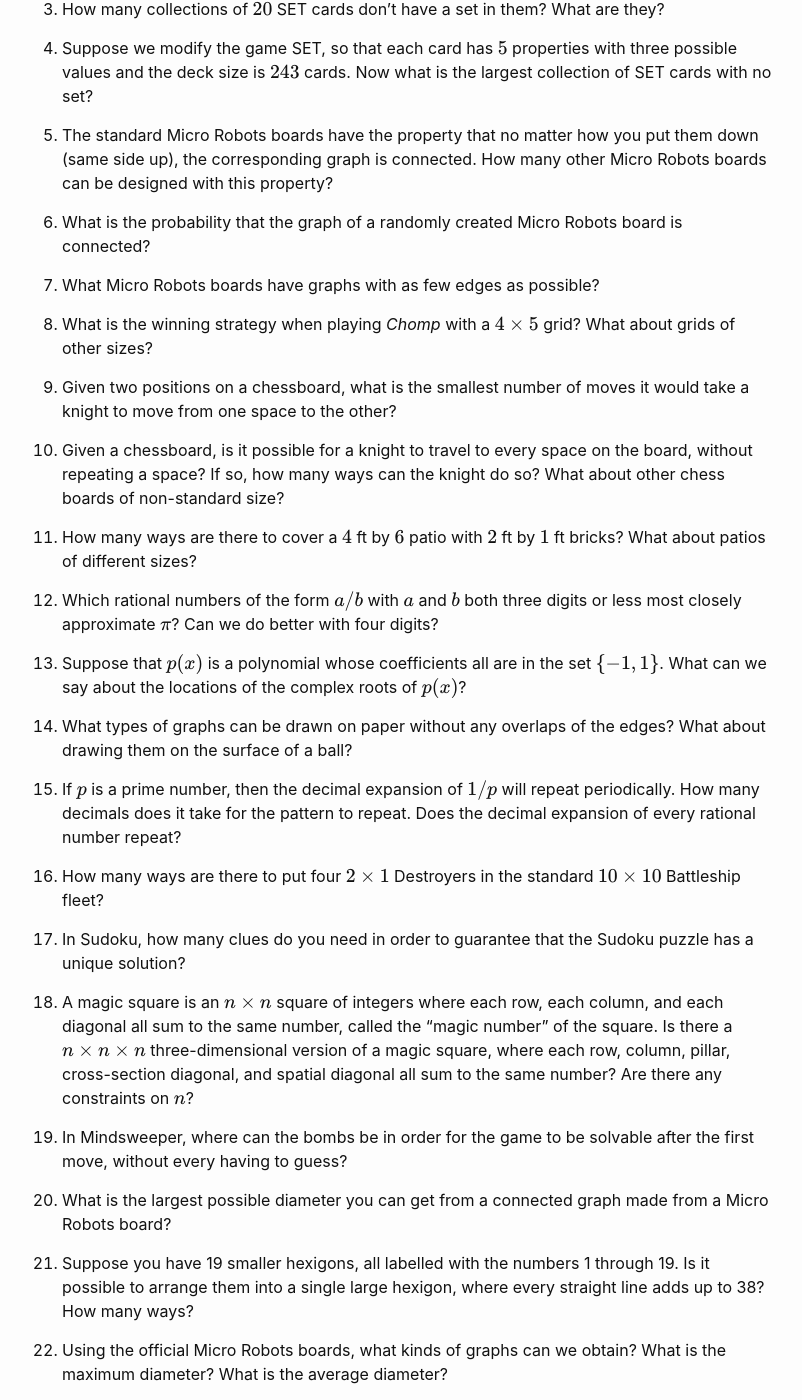
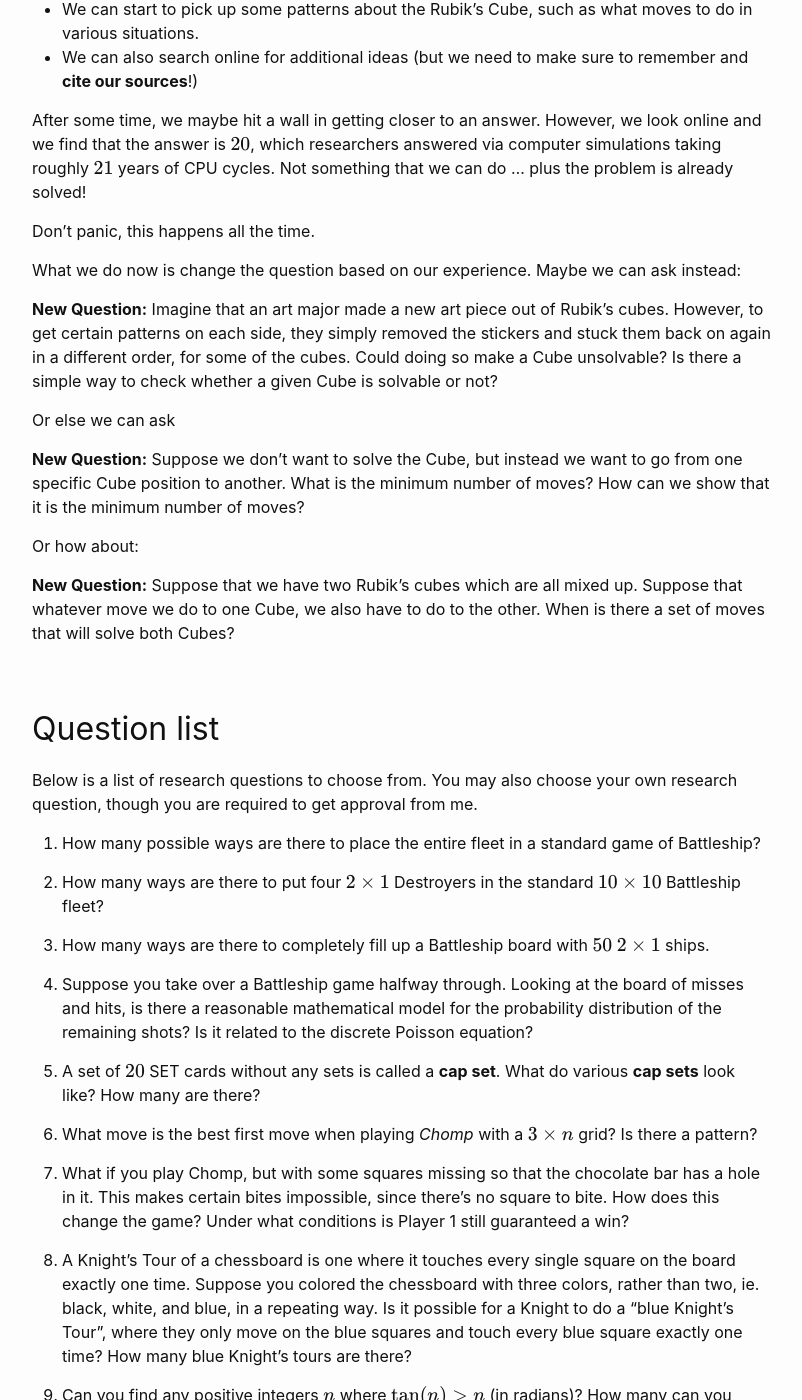
Before and after one commit to wcasper/math180fall2024, a Jekyll site: the page built from _modules/research/questions.md, in a window 1280 px wide and 1400 px high, scrolled down 983 px. Shown: the whole window, without its empty margins (238-1040 px from the left). Built offline with Jekyll 4.4.1, drawn with Linux system fonts in a browser that asks for light colours; formulas are drawn with MathJax 3; some of the changed text lies outside the part shown.

Commit message:
updated questions

```diff
--- a/_modules/research/questions.md
+++ b/_modules/research/questions.md
@@ -18,60 +18,95 @@
 So a good research question should be suited to the researcher's skills and knowledge, and should be at a happy medium between being so easy to answer that it is boring or so difficult to answer that there's no clear way to make progress.
 A good rule of thumb is that it should be a question with many possible directions, so that even if you don't completely answer the question, you are able to answer a related one.
 
+## Example question
+
+Maybe our starting question is:
+
+**Question:** What is the maximum number of moves required to solve any Rubik's Cube puzzle?
+
+This is a difficult question that has no immediately obvious answer.  However, it has the markings of a good problem:
+* We can try to shuffle a Rubik's cube and then figure out how to solve it, getting our hands on some good data immediately.
+* We can start to pick up some patterns about the Rubik's Cube, such as what moves to do in various situations.
+* We can also search online for additional ideas (but we need to make sure to remember and **cite our sources**!)
+
+After some time, we maybe hit a wall in getting closer to an answer.  However, we look online and we find that the answer is $$20$$, which researchers answered via computer simulations taking roughly $$21$$ years of CPU cycles.  Not something that we can do ... plus the problem is already solved!
+
+Don't panic, this happens all the time.
+
+What we do now is change the question based on our experience.  Maybe we can ask instead:
+
+**New Question:** Imagine that an art major made a new art piece out of Rubik's cubes.  However, to get certain patterns on each side, they simply removed the stickers and stuck them back on again in a different order, for some of the cubes.  Could doing so make a Cube unsolvable?  Is there a simple way to check whether a given Cube is solvable or not?
+
+Or else we can ask
+
+**New Question:** Suppose we don't want to solve the Cube, but instead we want to go from one specific Cube position to another.  What is the minimum number of moves?  How can we show that it is the minimum number of moves?
+
+Or how about:
+
+**New Question:** Suppose that we have two Rubik's cubes which are all mixed up.  Suppose that whatever move we do to one Cube, we also have to do to the other.  When is there a set of moves that will solve both Cubes?
 
 ## Question list
 
 Below is a list of research questions to choose from.
-No group can choose a question another group has already chosen, and choosing is first come first served.
 You may also choose your own research question, though you are required to get approval from me.
 
 1. How many possible ways are there to place the entire fleet in a standard game of Battleship?
 
-2. What is the most efficient *static* firing algorithm for sinking randomly generated Battleship fleets?
+2. How many ways are there to put four $$2\times 1$$ Destroyers in the standard $$10\times 10$$ Battleship fleet?
 
-3. How many collections of $$20$$ SET cards don't have a set in them?  What are they?
+3. How many ways are there to completely fill up a Battleship board with $$50$$ $$2\times 1$$ ships.
 
-4. Suppose we modify the game SET, so that each card has $$5$$ properties with three possible values and the deck size is $$243$$ cards.  Now what is the largest collection of SET cards with no set?
+4. Suppose you take over a Battleship game halfway through.  Looking at the board of misses and hits, is there a reasonable mathematical model for the probability distribution of the remaining shots?  Is it related to the discrete Poisson equation?
 
-5. The standard Micro Robots boards have the property that no matter how you put them down (same side up), the corresponding graph is connected.  How many other Micro Robots boards can be designed with this property?
+5. A set of $$20$$ SET cards without any sets is called a **cap set**.  What do various **cap sets** look like?  How many are there?
 
-6. What is the probability that the graph of a randomly created Micro Robots board is connected?
+6. What move is the best first move when playing *Chomp* with a $$3\times n$$ grid?  Is there a pattern?
 
-7. What Micro Robots boards have graphs with as few edges as possible?
+7. What if you play Chomp, but with some squares missing so that the chocolate bar has a hole in it.  This makes certain bites impossible, since there's no square to bite.  How does this change the game?  Under what conditions is Player 1 still guaranteed a win?
 
-8. What is the winning strategy when playing *Chomp* with a $$4\times 5$$ grid?  What about grids of other sizes?
+8. A Knight's Tour of a chessboard is one where it touches every single square on the board exactly one time.  Suppose you colored the chessboard with three colors, rather than two, ie. black, white, and blue, in a repeating way.  Is it possible for a Knight to do a "blue Knight's Tour", where they only move on the blue squares and touch every blue square exactly one time?  How many blue Knight's tours are there?
 
-9. Given two positions on a chessboard, what is the smallest number of moves it would take a knight to move from one space to the other?
+9. Can you find any positive integers $$n$$ where $$\tan(n) > n$$ (in radians)?  How many can you find?  Can you see any relationship between them?
 
-10. Given a chessboard, is it possible for a knight to travel to every space on the board, without repeating a space?  If so, how many ways can the knight do so?  What about other chess boards of non-standard size?
+10. Consider the function
 
-11. How many ways are there to cover a $$4$$ ft by $$6$$ patio with $$2$$ ft by $$1$$ ft bricks?  What about patios of different sizes?
+$$f(x) = \left\brace\begin{array}{cc}
+x/2,  & x \text{is even}\\
+3x+1, & x \text{is odd}\\
+\end{array}\right.$$
 
-12. Which rational numbers of the form $$a/b$$ with $$a$$ and $$b$$ both three digits or less most closely approximate $$\pi$$?  Can we do better with four digits?
+If you repeatedly apply this function to a whole number, it seems like that number will eventually become $$1$$.  For example
 
-13. Suppose that $$p(x)$$ is a polynomial whose coefficients all are in the set $$\{-1,1\}$$.  What can we say about the locations of the complex roots of $$p(x)$$?
+$$3\xrightarrow{f} 10\xrightarrow{f}5\xrightarrow{f}16\xrightarrow{f}8\xrightarrow{f}4\xrightarrow{f}2\xrightarrow{f}1.$$
 
-14. What types of graphs can be drawn on paper without any overlaps of the edges?  What about drawing them on the surface of a ball?
+Is that true for all integers?  For what integers can you guarantee it will work?
 
-15. If $$p$$ is a prime number, then the decimal expansion of $$1/p$$ will repeat periodically.  How many decimals does it take for the pattern to repeat.  Does the decimal expansion of every rational number repeat?
+11. How many non-overlapping triangles can you make using $$5$$ straight lines?  What about $$6$$?  In general?
 
-16. How many ways are there to put four $$2\times 1$$ Destroyers in the standard $$10\times 10$$ Battleship fleet?
+12. The $$n$$'th **triangular number** $$t_n$$ is the number
 
-17. In Sudoku, how many clues do you need in order to guarantee that the Sudoku puzzle has a unique solution?
+$$t_n = 1 + 2 + 3 + 4 + \dots + n.$$
 
-18. A magic square is an $$n\times n$$ square of integers where each row, each column, and each diagonal all sum to the same number, called the "magic number" of the square.
-Is there a $$n\times n\times n$$ three-dimensional version of a magic square, where each row, column, pillar, cross-section diagonal, and spatial diagonal all sum to the same number?  Are there any constraints on $$n$$?
+For example $$t_1 = 1$$, $$t_2=3$$, $$t_3 =6$$, $$t_4 = 10$$, and so on.
+Is the product of two different triangular numbers ever a perfect cube?  If so, when?
+What about the product of three different triangular numbers?  Four?
 
-19. In Mindsweeper, where can the bombs be in order for the game to be solvable after the first move, without every having to guess?
+13.  Let $$a,b,c$$ be integers and consider the function  $$f: \mathbb{Z}^2\rightarrow\mathbb{Z}$$ defined by the rule
 
-20. What is the largest possible diameter you can get from a connected graph made from a Micro Robots board?
+$$f(x,y) = ax + by + cxy.$$
 
-21. Suppose you have 19 smaller hexigons, all labelled with the numbers 1 through 19.  Is it possible to arrange them into a single large hexigon, where every straight line adds up to 38?  How many ways?
+For which values of $$a,b,c$$ does the function turn out to be surjective?
 
-22. Using the official Micro Robots boards, what kinds of graphs can we obtain?  What is the maximum diameter?  What is the average diameter?
+14.  Are there any triples of integers $$(x,y,z)$$ satisfying the equation
 
-23. What positive integer values $$n$$ satisfy $$\tan(n) > n$$?  What can you say about their prime factorizations?
+$$x^2+y^2=(yz-1)^3?$$
 
-24. How many ways are there to place all the chess pieces on a chess board?
+What are all the solutions?
 
-25. What's the smallest number of clues that one can use to make a Sudoku puzzle that still has a unique solution?
+15.  What is the minimum value of the expression
+
+$$|a+b+c|\left(\frac{1}{|a-b|} + \frac{1}{|b-c|} + \frac{1}{|c-a|}\right)$$
+
+over all possible triples of distinct real numbers $$a,b,c$$ satisfying the identity
+
+$$a^2+b^2+c^2 = 2(ab + bc + ca).$$
```
